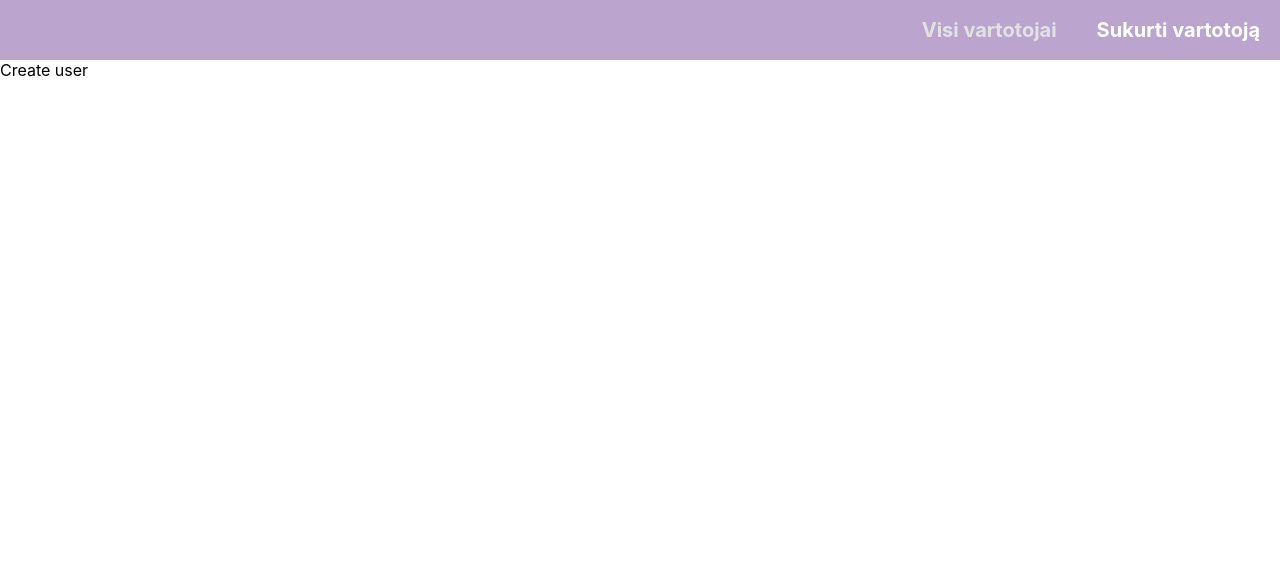
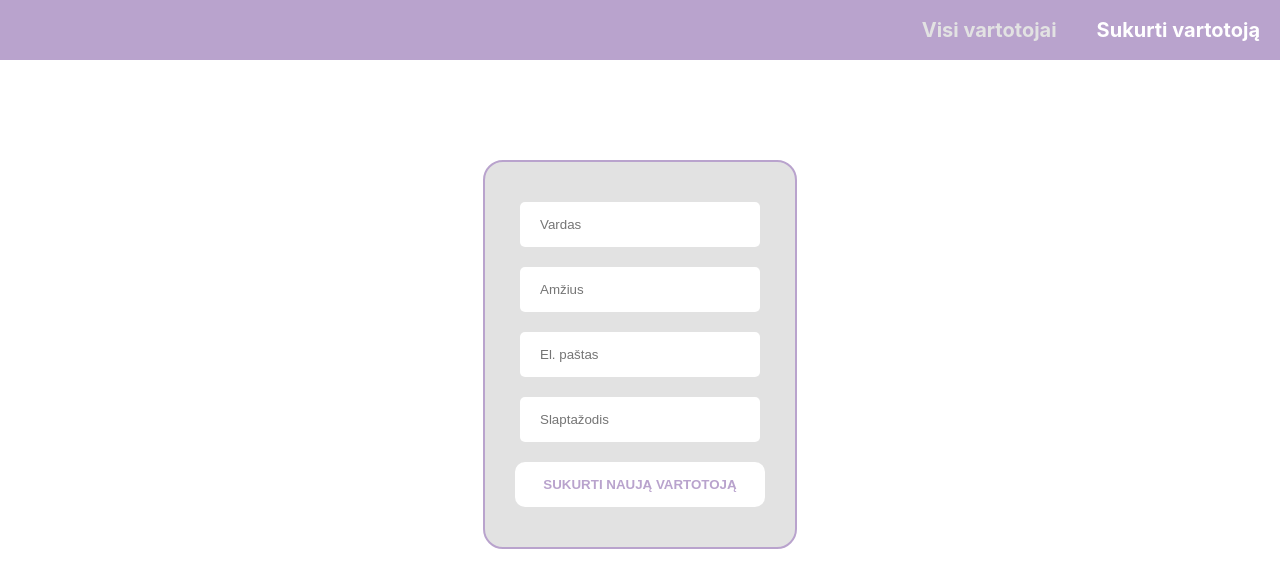
Before and after one commit to nebylica/egzaminas, a React (Create React App) app: page /createUser in a window 1280 px wide. Shown: the top 588 px of the page. Built offline with nearby package versions, Linux system fonts and the light colour scheme.

Commit message:
4 commit, craete user front-end

```diff
--- a/src/App.js
+++ b/src/App.js
@@ -11,6 +11,7 @@ function App() {
     return (
         <Router>
             <Navbar />
+            <div className='d-flex-center'>
                 <Switch>
                     <Route exact path='/'>
                         <Home />
@@ -19,6 +20,7 @@ function App() {
                         <CreateUser />
                     </Route>
                 </Switch>
+            </div>
         </Router>
     );
 }
--- a/src/index.css
+++ b/src/index.css
@@ -1,3 +1,5 @@
+/*Other*/
+
 body {
   margin: 0;
   font-family: -apple-system, BlinkMacSystemFont, 'Segoe UI', 'Roboto', 'Oxygen',
@@ -7,10 +9,22 @@ body {
   -moz-osx-font-smoothing: grayscale;
 }
 
+.d-flex-center {
+  display: flex;
+  justify-content: center;
+  align-items: center;
+}
+
+.column {
+  flex-direction: column;
+}
+
+/*Navbar*/
+
 .navbar {
   width: 100vw;
   height: 60px;
-  background-color: rgb(187, 165, 207);
+  background-color: #B9A3CD;
   display: flex;
   justify-content: flex-end;
   align-items: center;
@@ -27,3 +41,44 @@ body {
 .navbar a:hover{
   color: #ffffff;
 }
+
+/*CreateUser*/
+
+.inputsForm {
+  margin: 100px;
+  padding: 30px;
+  width: 250px;
+  height: auto;
+  border: 2px solid #B9A3CD;
+  border-radius: 20px;
+  background-color: #e2e2e2;
+  text-align: center;
+}
+
+.inputsForm input {
+  width: 200px;
+  padding: 15px 20px;
+  margin: 10px 0;
+  border: none;
+  border-radius: 5px;
+  outline: none;
+}
+
+.inputsForm button {
+  width: 100%;
+  padding: 15px;
+  margin: 10px 0;
+  border: none;
+  border-radius: 10px;
+  outline: none;
+  text-align: center;
+  font-weight: 600;
+  background-color: #ffffff;
+  color: #B9A3CD;
+  transition: 0.3s ease;
+}
+
+.inputsForm button:hover {
+  background-color: #B9A3CD;
+  color: #ffffff;
+}
--- a/src/pages/CreateUser.js
+++ b/src/pages/CreateUser.js
@@ -1,8 +1,67 @@
-import React from 'react';
+import {useRef, useState} from 'react';
+import http from "../plugins/Fetch"
 
 function CreateUser() {
+    const name = useRef()
+    const age = useRef()
+    const email = useRef()
+    const password = useRef()
+
+    const [errorMsg, setErrorMsg] = useState('')
+
+    const checkUserData = (data) => {
+        const {name, age, email, password} = data
+
+        const errorMsg = (msg) => {
+            return {
+                error: true,
+                msg
+            }
+        }
+
+        if(typeof name !== 'string' || name.length === 0) return errorMsg('Įveskite vartotojo vardą.')
+        if(typeof age !== 'number' || age === 0) return errorMsg('Įveskite vartotojo amžių.')
+        if(age > 120) return errorMsg('Neteisingas vartotojo amžių.')
+        if(typeof email !== 'string' || email.length === 0) return errorMsg('Įveskite vartotojo el.paštą.')
+        if(!email.includes('@')) return errorMsg('Neteisingas vartotojo el.paštas, į el.paštą tur įeiti "@", "." simboliai.')
+        if(!email.includes('.')) return errorMsg('Neteisingas vartotojo el.paštas, į el.paštą tur įeiti "@", "." simboliai.')
+        if(typeof password !== 'string' || password.length === 0) return errorMsg('Įveskite vartotojo slaptažodį.')
+        if(password.length < 6) return errorMsg('Vartotojo slaptažodis tu būti ne trumpesnis nei 6 simboliai.')
+
+        return {
+            error: false,
+            msg: 'Vartotojas sėkmingai sukurtas!'
+        }
+    }
+
+
+    const createUser = () => {
+        const userData = {
+            name: name.current.value,
+            age: Number(age.current.value),
+            email: email.current.value,
+            password: password.current.value,
+        }
+
+        const validator = checkUserData(userData)
+
+        if (!validator.error) {
+
+            setErrorMsg(validator.msg)
+        } else {
+            setErrorMsg(validator.msg)
+        }
+    }
+
     return (
-        <div>Create user</div>
+        <div className='inputsForm d-flex-center column'>
+            <input ref={name} type="text" placeholder="Vardas"/>
+            <input ref={age} type="number" placeholder="Amžius"/>
+            <input ref={email} type="email" placeholder="El. paštas"/>
+            <input ref={password} type="password" placeholder="Slaptažodis"/>
+            <small style={{color: "darkred"}}>{errorMsg}</small>
+            <button type='submit' onClick={createUser}>SUKURTI NAUJĄ VARTOTOJĄ</button>
+        </div>
     );
 }
 
```
Lines whose indentation alone changed are shown as unchanged.
